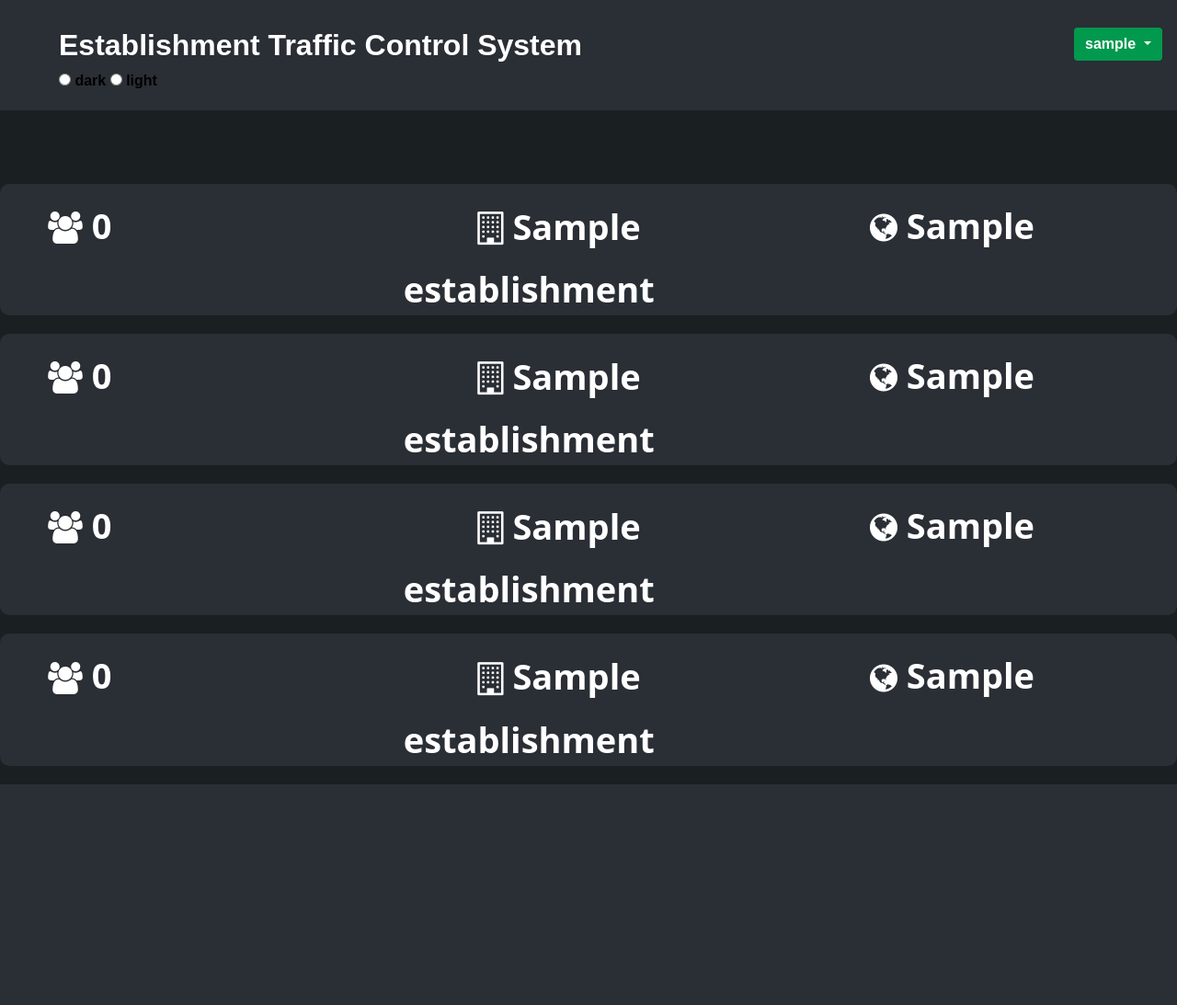
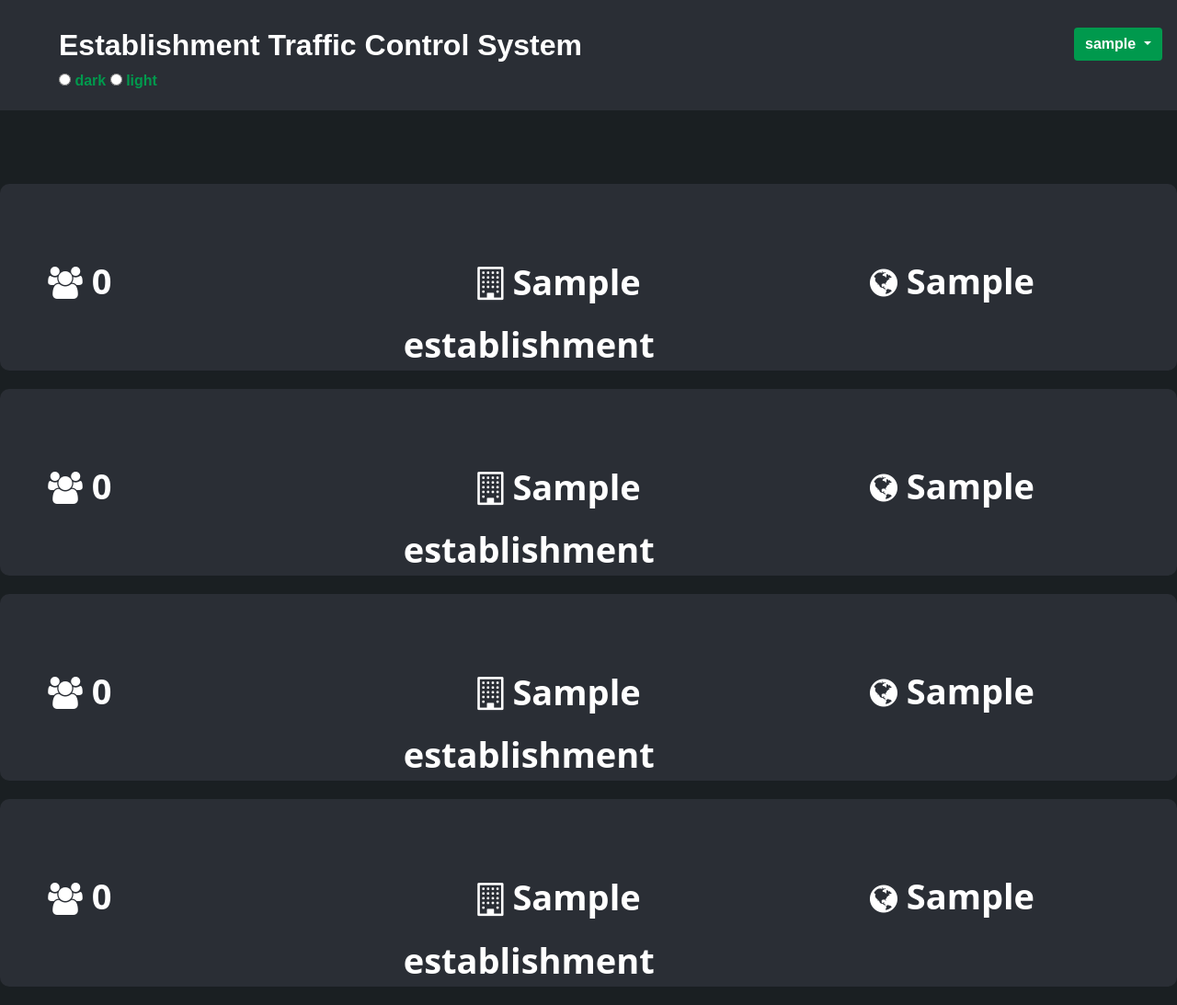
Before and after one commit to John-teology/Group5, a CodeIgniter app: page /Team-04/tracker in a window 1280 px wide. Shown: the whole page at 92% size. Before the commit the page ends 853 px from the top, so only its background shows below. Run offline with CodeIgniter, Linux system fonts and the light colour scheme; the visitor is signed in with stand-in values (Sample User, id 1); tables that the repository leaves empty hold one stand-in row (values such as "Sample post").

Commit message:
09/02/2022

```diff
--- a/application/views/establishment/display_establishments.php
+++ b/application/views/establishment/display_establishments.php
@@ -38,7 +38,7 @@
             "id" => 'theForm'
         ));
         ?>
-            <div class="theme"  style="color: black;">
+            <div class="theme"  ">
 
                 <input type="radio"  name="theme" <?php if ($theme == 'dark') { ?>checked='checked' <?php } ?> value="dark" onchange="autoSubmit();"> dark
 
--- a/assets/dark/css/Establishment/display_establishments.css
+++ b/assets/dark/css/Establishment/display_establishments.css
@@ -5,7 +5,7 @@ body {
 	margin-top: 100px;
 	transition: background 0.2s linear;
 }
-.title h2{
+.title h2 {
 	color: white;
 	font-weight: bold;
 }
@@ -25,14 +25,14 @@ body {
 .spacer {
 	height: 200px;
 	background-color: #1a1f22;
-	font-family: 'Arial';
+	font-family: "Arial";
 }
 
 .menu-bar .title {
 	flex: 50%;
 	padding: 0 0 0 5%;
 	margin: 10px 0 0 0;
-	font-family: 'Arial';
+	font-family: "Arial";
 	font-weight: bold;
 }
 
@@ -45,6 +45,9 @@ body {
 	flex: 15%;
 	padding: 0 0 0 5%;
 }
+.theme {
+	color: #00994d;
+}
 
 #profile .menu-bar .dropdown {
 	flex: 50%;
@@ -56,7 +59,7 @@ body {
 	font-weight: bold;
 	border-width: 0px;
 	margin: 10px 0 0 30%;
-	font-family: 'Arial';
+	font-family: "Arial";
 	transition-duration: 0.4s;
 }
 
@@ -70,7 +73,7 @@ body {
 }
 #listname {
 	color: white;
-	font-family: 'Arial';
+	font-family: "Arial";
 }
 #listname:hover {
 	color: #1a1f22;
@@ -207,6 +210,12 @@ nav > ul > li {
 	color: #4db882;
 }
 
+.col {
+	padding-top: 60px;
+	overflow: hidden;
+	text-overflow: ellipsis;
+}
+
 .container-xxl {
 	background-color: #2a2e35;
 	color: white;
```
Also changed, not shown: assets/light/css/Establishment/display_establishments.css (+3 -9 lines).
